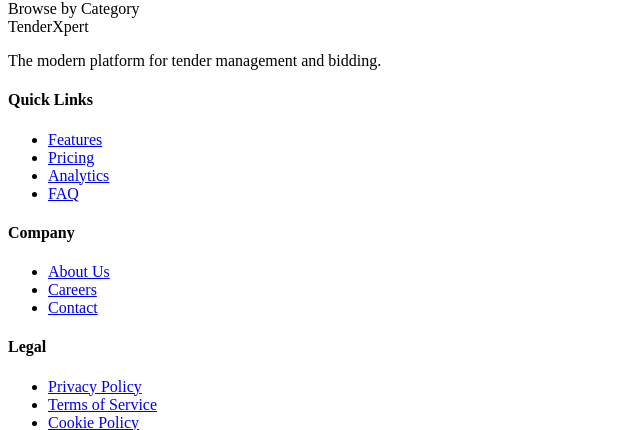
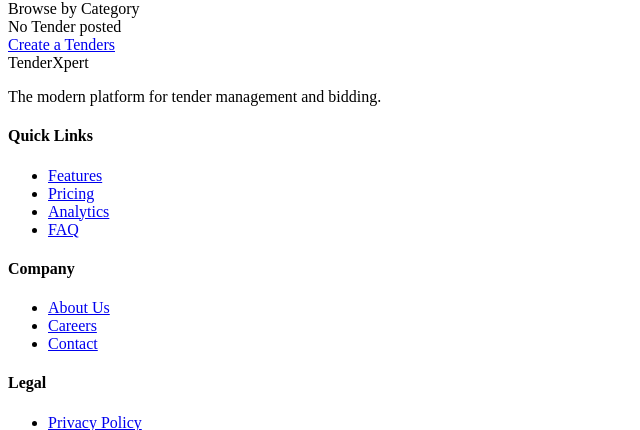
Before and after one commit to kisxo/tender-x, a PHP site: page /app/views/tenders.view.php in a window 1280 px wide. Shown: the part 65-495 px from the top of the page, without its empty margins (0-640 px from the left). Run offline with PHP 8.4, Linux system fonts and the light colour scheme; data that the repository does not hold is empty.

Commit message:
feat: update tender retrieval logic to filter by user

```diff
--- a/app/controllers/Tenders.php
+++ b/app/controllers/Tenders.php
@@ -136,7 +136,7 @@
             $data["tender"] = $tender->where($arr);
         }else
         {
-            $data["tender"] = $tender->findAll();
+            $data["tender"] = $tender->where(['posted_by' => $_SESSION["USER"]->id]);
         }
         if(empty($data["tender"]))
         {
@@ -151,7 +151,7 @@
         }
         foreach($data["tender"] as $row)
         {
-            $data["tenders"][] = ['id' => $row->id, 'title' => $row->title, 'category_id' => $row->category_id, 'location' => $row->location, 'deadline' => $row->deadline,];
+            $data["tenders"][] = ['id' => $row->id, 'title' => $row->title, 'category_id' => $row->category_id, 'location' => $row->location, 'deadline' => $row->deadline, 'status' => $row->status,];
         }
 
         $this->view("tenders.posts", $data);
--- a/app/views/components/tenders/tender_list.php
+++ b/app/views/components/tenders/tender_list.php
@@ -1,5 +1,8 @@
-
-<div class="grid grid-cols-1 sm:grid-cols-2 lg:grid-cols-3 gap-6 p-4 sm:px-10 lg:px-30">
+<?php if (!empty($tender)): ?>
+    <div class=" text-lg font-bold p-5 lg:px-30">
+        Tender posted
+    </div>
+    <div class="grid grid-cols-1 sm:grid-cols-2 lg:grid-cols-3 gap-6 p-4 sm:px-10 lg:px-30">
     <?php foreach ($tenders as $tender): ?>
         <div class="bg-white rounded-md border border-gray-200 shadow-sm hover:shadow-md transition-all duration-300 flex flex-col justify-between">
             <div class="p-6">
@@ -40,3 +43,13 @@
         </div>
     <?php endforeach; ?>
 </div>
+<?php else: ?>
+    <div class=" text-lg font-bold p-5 lg:px-30">
+        No Tender posted
+    </div>
+    <div class="font-bold p-5 lg:px-30">
+        <a href="/tenders/create" class="inline-block w-full text-center text-sm font-medium text-white bg-blue-600 hover:bg-blue-700 px-4 py-2 rounded-md transition duration-200">
+            Create a Tenders
+        </a>
+    </div>
+<?php endif; ?>
```
